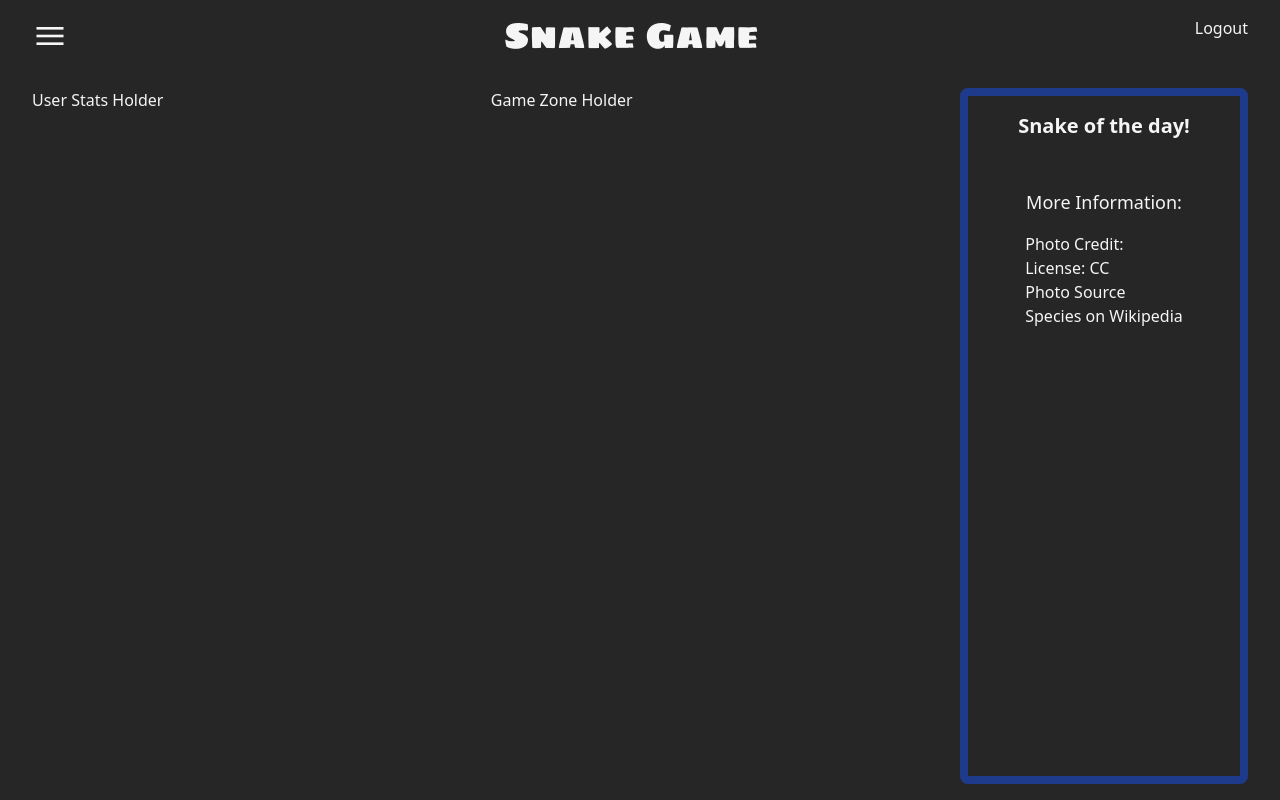
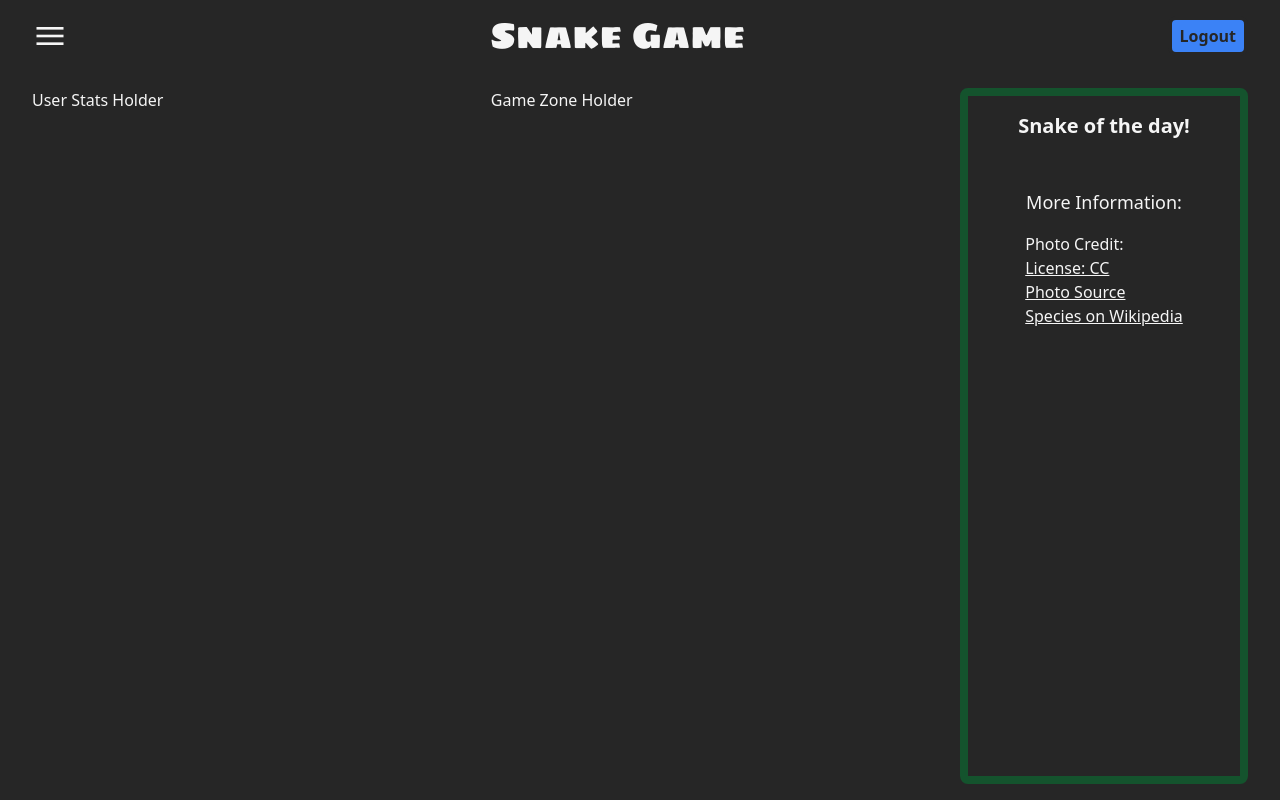
Before and after one commit to acollino/snake, a Flask app: page / in a window 1280 px wide. Run offline with Flask 2, Linux system fonts and the light colour scheme; the visitor is signed in with stand-in values (Sample User, id 1); data that the repository does not hold is empty; some libraries are stand-ins or nearby versions.

Commit message:
enable login and signup form functionality

```diff
--- a/app/daily_snake/templates/daily_snake.html
+++ b/app/daily_snake/templates/daily_snake.html
@@ -1,5 +1,5 @@
 <script src="{{ url_for('daily_snake.static', filename='daily_snake.js') }}" type="module"></script>
-<div class="flex flex-col items-center rounded-lg border-8 border-blue-900 p-4">
+<div class="flex flex-col items-center rounded-lg border-8 border-green-900 p-4">
   <div class="text-xl mb-4 font-bold">Snake of the day!</div>
   <div id="snake-name"></div>
   <div id="snake-scientific" class="italic"></div>
@@ -7,8 +7,8 @@
   <div class="text-lg mb-4">More Information:</div>
   <ul>
     <li id="photographer">Photo Credit: </li>
-    <li><a id="license" target="_blank">License: CC </a></li>
-    <li><a id="source" target="_blank">Photo Source</a></li>
-    <li><a id="wiki" target="_blank">Species on Wikipedia</a></li>
+    <li><a id="license" target="_blank" class="underline">License: CC </a></li>
+    <li><a id="source" target="_blank" class="underline">Photo Source</a></li>
+    <li><a id="wiki" target="_blank" class="underline">Species on Wikipedia</a></li>
   </ul>
 </div>
--- a/app/home/static/home_buttons.js
+++ b/app/home/static/home_buttons.js
@@ -9,8 +9,16 @@ signupBtn.addEventListener("click", () => {
   signupForm.classList.remove("hidden");
 });
 
+signupBtn.addEventListener("mouseleave", () => {
+  hideForm(signupForm);
+});
+
 loginBtn.addEventListener("click", () => {
   loginForm.classList.remove("hidden");
+});
+
+loginBtn.addEventListener("mouseleave", () => {
+  hideForm(loginForm);
 });
 
 signupForm.addEventListener("mouseleave", () => {
@@ -24,7 +32,7 @@ loginForm.addEventListener("mouseleave", () => {
 function hideForm(form) {
   formInUseTimer = setTimeout(function () {
     form.classList.add("hidden");
-  }, 200);
+  }, 500);
 }
 
 signupForm.addEventListener("mouseenter", function (e) {
--- a/app/home/templates/index.html
+++ b/app/home/templates/index.html
@@ -12,7 +12,8 @@
     <div class="material-symbols-outlined text-4xl">menu</div>
     <div class="sigmar text-4xl grow text-center">Snake Game</div>
     {% if session["user"] %}
-    <div>Logout</div>
+    <a href="/logout"
+      class="bg-blue-500 text-neutral-800 py-1 px-2 font-bold rounded-lg border-4 border-neutral-800 ease-linear transition-all duration-150 active:bg-neutral-100 hover:border-blue-900">Logout</a>
     {% else %}
     <div class="flex">
       <div id="login-btn"
@@ -29,10 +30,12 @@
     <div class="grow text-center">Game Zone Holder</div>
     {% include 'daily_snake.html' %}
   </div>
-  <div class="w-60 hidden absolute top-0 right-0" id="login-form">
+  <div class="hidden absolute pt-4 px-4 top-14 right-8 bg-slate-800 border-4 border-blue-900 rounded-lg"
+    id="login-form">
     {% include 'login.html' %}
   </div>
-  <div class="w-60 hidden absolute top-0 right-0" id="signup-form">
+  <div class="hidden absolute pt-4 px-4 top-14 right-8 bg-slate-800 border-4 border-purple-900 rounded-lg"
+    id="signup-form">
     {% include 'signup.html' %}
   </div>
 </div>
--- a/app/user/templates/login.html
+++ b/app/user/templates/login.html
@@ -1,12 +1,12 @@
 <form method="post" action="/login" class="flex flex-col items-center">
   {% import "base_form_contents.html" as form_contents %}
   {{ form_contents.display_form(login_form) }}
-  <div>
+  <div class="my-4">
     <button
-      class="bg-green-500 text-neutral-800 py-1 px-2 font-bold rounded-lg border-4 border-neutral-800 ease-linear transition-all duration-150 active:bg-neutral-100 hover:border-green-900">Sign
+      class="bg-green-500 text-slate-800 py-1 px-2 font-bold rounded-lg border-4 border-slate-800 ease-linear transition-all duration-150 active:bg-neutral-100 hover:border-green-900">Sign
       In</button>
     <a href="/"
-      class="inline-block bg-red-400 text-neutral-800 py-1 px-2 font-bold rounded-lg border-4 border-neutral-800 ease-linear transition-all duration-150 active:bg-neutral-100 hover:border-red-900"
+      class="inline-block bg-red-400 text-slate-800 py-1 px-2 font-bold rounded-lg border-4 border-slate-800 ease-linear transition-all duration-150 active:bg-neutral-100 hover:border-red-900"
       role="button">Cancel</a>
   </div>
 </form>
--- a/app/user/templates/signup.html
+++ b/app/user/templates/signup.html
@@ -1,12 +1,12 @@
 <form method="post" action="/signup" class="flex flex-col items-center">
   {% import "base_form_contents.html" as form_contents %}
   {{ form_contents.display_form(signup_form) }}
-  <div>
+  <div class="my-4">
     <button
-      class="bg-green-500 text-neutral-800 py-1 px-2 font-bold rounded-lg border-4 border-neutral-800 ease-linear transition-all duration-150 active:bg-neutral-100 hover:border-green-900">Sign
+      class="bg-green-500 text-slate-800 py-1 px-2 font-bold rounded-lg border-4 border-slate-800 ease-linear transition-all duration-150 active:bg-neutral-100 hover:border-green-900">Sign
       Up</button>
     <a href="/"
-      class="inline-block bg-red-400 text-neutral-800 py-1 px-2 font-bold rounded-lg border-4 border-neutral-800 ease-linear transition-all duration-150 active:bg-neutral-100 hover:border-red-900"
+      class="inline-block bg-red-400 text-slate-800 py-1 px-2 font-bold rounded-lg border-4 border-slate-800 ease-linear transition-all duration-150 active:bg-neutral-100 hover:border-red-900"
       role="button">Cancel</a>
   </div>
 </form>
```
Also changed, not shown: app/models.py (+7 -5 lines), app/user/user_routes.py (+4 -3 lines), seed.py (added, +10 -0 lines).
